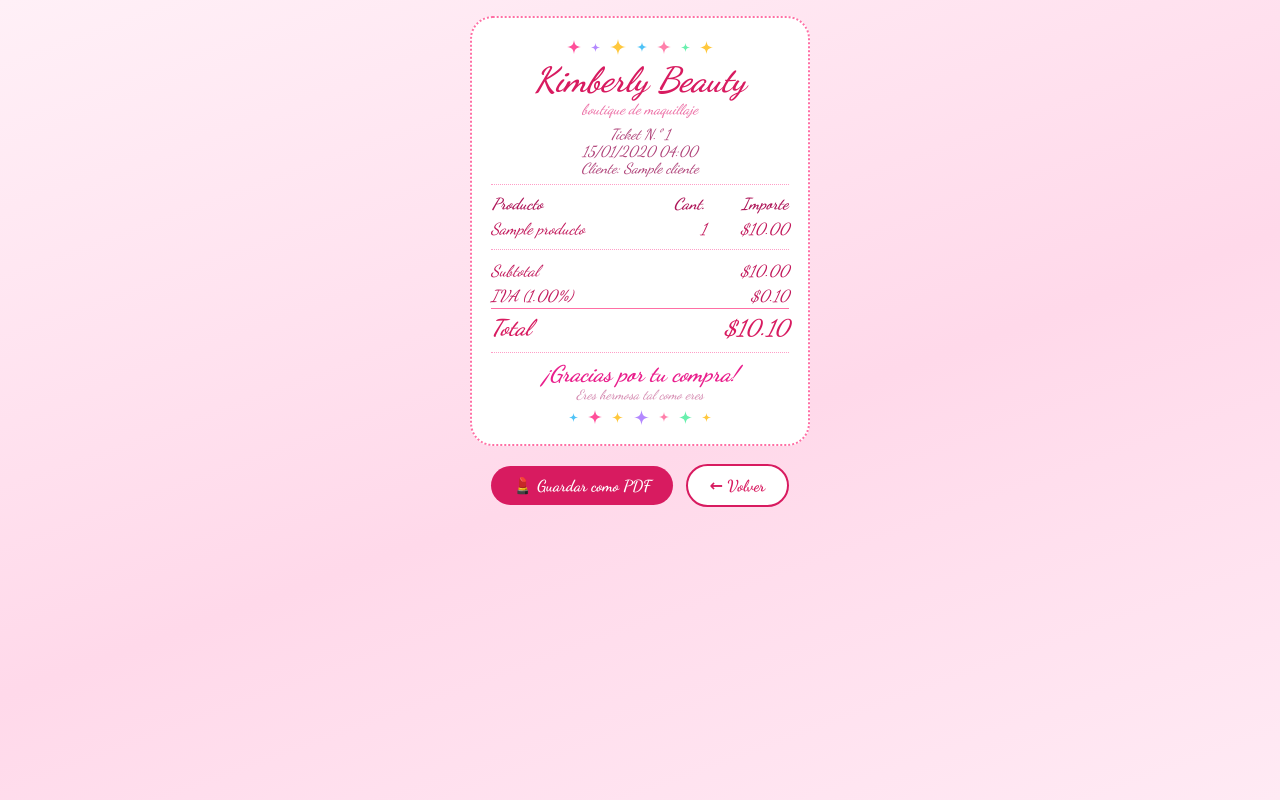
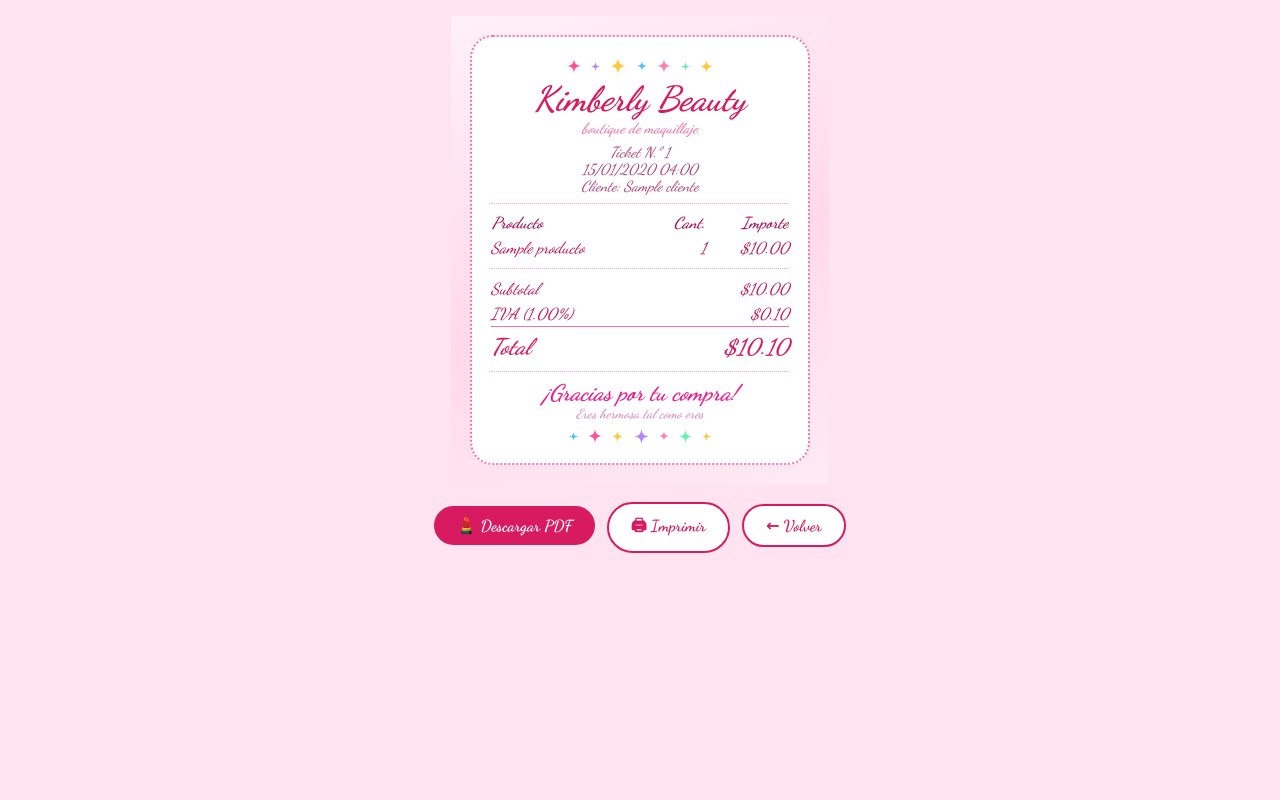
Before and after one commit to Kimberlymartinez09/erp-django-utec, a Django app: page /ventas/1/ticket/ in a window 1280 px wide. Run offline with Django 4.2, Linux system fonts and the light colour scheme; a user stored in the database is signed in; tables that the repository leaves empty hold one stand-in row (values such as "Sample post"); some libraries are stand-ins or nearby versions.

Commit message:
Ticket PDF descarga automatica

```diff
--- a/ventas/templates/ventas/detalle.html
+++ b/ventas/templates/ventas/detalle.html
@@ -70,7 +70,7 @@
 
 <div style="display:flex; gap:.75rem; flex-wrap:wrap; align-items:center;">
     <a href="{% url 'ventas:lista' %}" class="btn-erp-primary">← Volver</a>
-    <a href="{% url 'ventas:ticket' venta.pk %}" class="btn-erp-primary"
+    <a href="{% url 'ventas:ticket' venta.pk %}?pdf=1" class="btn-erp-primary"
        target="_blank" rel="noopener">💄 Ticket PDF</a>
 </div>
 {% endblock %}
--- a/ventas/templates/ventas/ticket.html
+++ b/ventas/templates/ventas/ticket.html
@@ -6,6 +6,7 @@
 <title>Ticket #{{ venta.pk }}</title>
 <link rel="preconnect" href="https://fonts.googleapis.com">
 <link href="https://fonts.googleapis.com/css2?family=Dancing+Script:wght@500;700&display=swap" rel="stylesheet">
+<script src="https://cdnjs.cloudflare.com/ajax/libs/html2pdf.js/0.10.1/html2pdf.bundle.min.js"></script>
 <style>
   * { -webkit-print-color-adjust: exact; print-color-adjust: exact; }
 
@@ -18,15 +19,22 @@
     font-family: 'Dancing Script', 'Brush Script MT', 'Georgia', cursive;
     font-style: italic;
     color: #c2185b;
-    background: linear-gradient(160deg, #fff0f7 0%, #ffd9ea 55%, #ffeaf4 100%);
+    background: #ffe3f0;
   }
 
   .wrap { padding: 16px 0; }
 
+  .sheet {
+    width: 100mm;
+    max-width: 100%;
+    margin: 0 auto;
+    padding: 5mm;
+    box-sizing: border-box;
+    background: linear-gradient(160deg, #fff0f7 0%, #ffd9ea 55%, #ffeaf4 100%);
+  }
+
   .card {
-    width: 90mm;
-    max-width: 92%;
-    margin: 0 auto;
+    margin: 0;
     box-sizing: border-box;
     padding: 4mm 5mm;
     border: 0.6mm dotted #ff6fa5;
@@ -67,11 +75,12 @@
     text-decoration: none;
   }
   .btn:hover { background: #ad1457; }
+  .btn[disabled] { opacity: .6; cursor: wait; }
   .btn.sec { background: #fff; color: #d81b60; border: 2px solid #d81b60; }
 
   @media print {
-    body { background: linear-gradient(160deg, #fff0f7 0%, #ffd9ea 55%, #ffeaf4 100%); min-height: 0; }
-    .wrap { padding: 5mm 0 0; }
+    body { background: none; min-height: 0; }
+    .wrap { padding: 0; }
     .acciones { display: none; }
   }
 </style>
@@ -79,6 +88,7 @@
 <body>
 <div class="wrap">
 
+<div id="ticket-area" class="sheet">
 <div class="card">
 
   <div class="sparkles">
@@ -145,12 +155,57 @@
   </div>
 
 </div>
+</div>
 
 <div class="acciones">
-  <button type="button" class="btn" onclick="window.print()">💄 Guardar como PDF</button>
+  <button type="button" id="btn-pdf" class="btn">💄 Descargar PDF</button>
+  <button type="button" class="btn sec" onclick="window.print()">🖨 Imprimir</button>
   <a class="btn sec" href="{% url 'ventas:detalle' venta.pk %}">← Volver</a>
 </div>
 
 </div>
+
+<script>
+(function () {
+  var btn = document.getElementById('btn-pdf');
+  var area = document.getElementById('ticket-area');
+  var nombre = 'ticket_{{ venta.pk|stringformat:"05d" }}.pdf';
+  var generando = false;
+
+  function descargar() {
+    if (generando) return;
+    generando = true;
+    btn.disabled = true;
+    var textoOriginal = btn.textContent;
+    btn.textContent = 'Generando…';
+
+    var fuentes = (document.fonts && document.fonts.ready) ? document.fonts.ready : Promise.resolve();
+    fuentes.then(function () {
+      var ancho = 100;                                         // mm
+      var alto = Math.max(60, area.offsetHeight / area.offsetWidth * ancho);
+      return html2pdf().set({
+        margin: 0,
+        filename: nombre,
+        image: { type: 'jpeg', quality: 0.98 },
+        html2canvas: { scale: 3, useCORS: true, scrollY: 0, scrollX: 0 },
+        jsPDF: { unit: 'mm', format: [ancho, alto], orientation: 'portrait' }
+      }).from(area).save();
+    }).catch(function () {
+      alert('No se pudo generar el PDF. Usa el botón Imprimir y elige "Guardar como PDF".');
+    }).then(function () {
+      generando = false;
+      btn.disabled = false;
+      btn.textContent = textoOriginal;
+    });
+  }
+
+  btn.addEventListener('click', descargar);
+
+  // Si se abre con ?pdf=1, descarga el PDF automáticamente
+  if (/[?&]pdf=1(&|$)/.test(location.search)) {
+    window.addEventListener('load', function () { setTimeout(descargar, 400); });
+  }
+})();
+</script>
 </body>
 </html>
```
